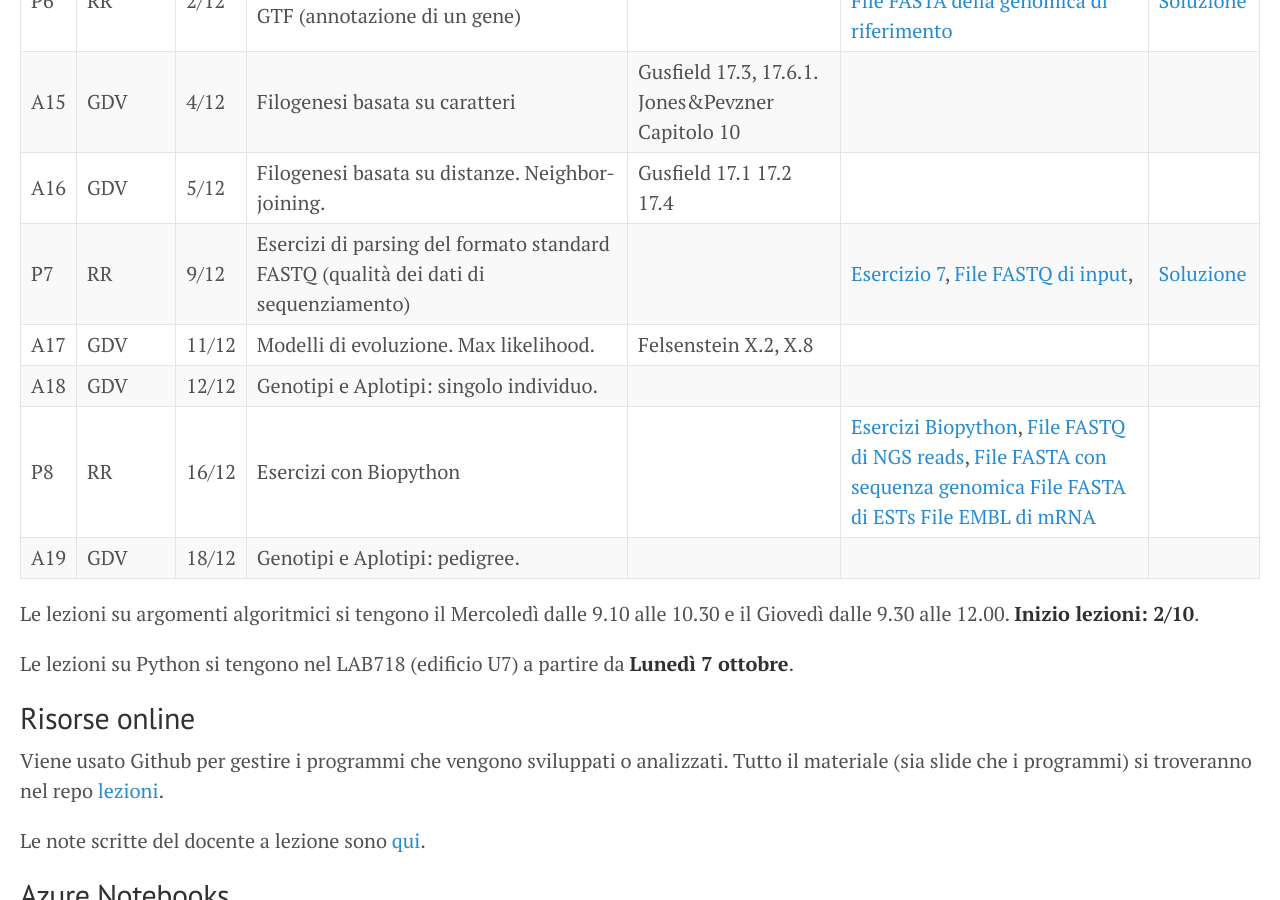
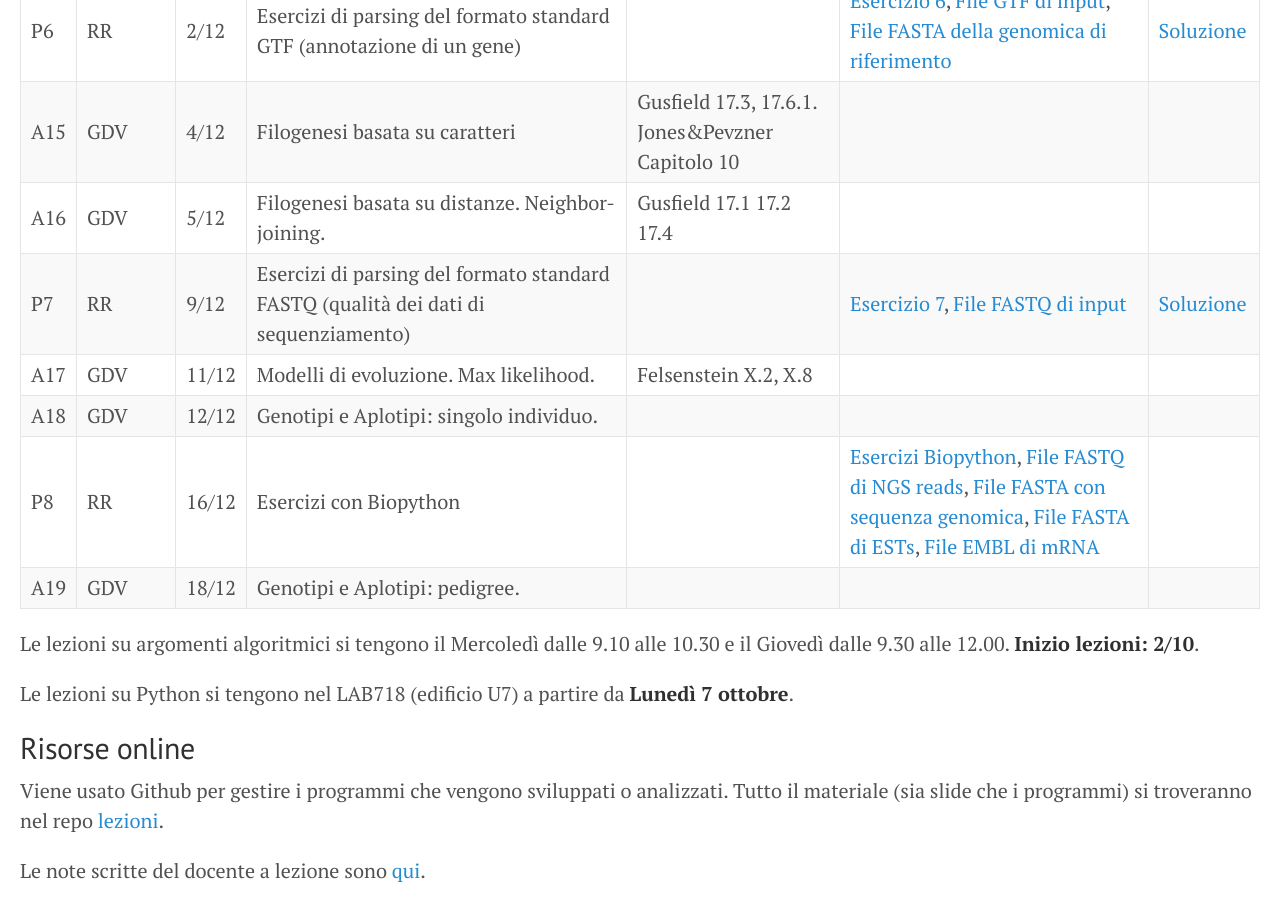
Before and after one commit to bioinformatica-corso/lezioni, a Jekyll site: the page built from docs/index.md, in a window 1280 px wide and 900 px high, scrolled down 1768 px. Built offline with Jekyll 4.4.1, drawn with Linux system fonts in a browser that asks for light colours.

Commit message:
Aggiornato calendario
Aggiornato calendario

```diff
--- a/docs/index.md
+++ b/docs/index.md
@@ -30,10 +30,10 @@ title: Elementi di Bioinformatica (2019-20)
 | P6  | RR      | 2/12 | Esercizi di parsing del formato standard GTF (annotazione di un gene)                                                                           |                                                                                                                                                                                                                                                                               | [Esercizio 6](https://github.com/bioinformatica-corso/lezioni/blob/master/laboratorio/2dic19/esercizio6-testo.ipynb), [File GTF di input](https://github.com/bioinformatica-corso/lezioni/blob/master/laboratorio/2dic19/input.gtf), [File FASTA della genomica di riferimento](https://github.com/bioinformatica-corso/lezioni/blob/master/laboratorio/2dic19/ENm006.fa) | [Soluzione](https://github.com/bioinformatica-corso/lezioni/blob/master/laboratorio/2dic19/esercizio6-soluzione.ipynb) |
 | A15 | GDV     | 4/12  | Filogenesi basata su caratteri                                                                                                                  | Gusfield 17.3, 17.6.1. Jones&Pevzner Capitolo 10                                                                                                                                                                                                                              |                                                                                                                                                                                                                                                                                                                                                                              |                                                                                                                         |
 | A16 | GDV     | 5/12  | Filogenesi basata su distanze. Neighbor-joining.                                                                                                | Gusfield 17.1 17.2 17.4                                                                                                                                                                                                                                                       |                                                                                                                                                                                                                                                                                                                                                                              |                                                                                                                         |
-| P7  | RR      | 9/12 | Esercizi di parsing del formato standard FASTQ (qualità dei dati di sequenziamento)                                                                             |                                                                                                                                                                                                                                                                               | [Esercizio 7](https://github.com/bioinformatica-corso/lezioni/blob/master/laboratorio/9dic19/esercizio7-testo.ipynb), [File FASTQ di input](https://github.com/bioinformatica-corso/lezioni/blob/master/laboratorio/9dic19/input.fq),  | [Soluzione](https://github.com/bioinformatica-corso/lezioni/blob/master/laboratorio/9dic19/esercizio7-soluzione.ipynb) |
+| P7  | RR      | 9/12 | Esercizi di parsing del formato standard FASTQ (qualità dei dati di sequenziamento)                                                                             |                                                                                                                                                                                                                                                                               | [Esercizio 7](https://github.com/bioinformatica-corso/lezioni/blob/master/laboratorio/9dic19/esercizio7-testo.ipynb), [File FASTQ di input](https://github.com/bioinformatica-corso/lezioni/blob/master/laboratorio/9dic19/input.fq)  | [Soluzione](https://github.com/bioinformatica-corso/lezioni/blob/master/laboratorio/9dic19/esercizio7-soluzione.ipynb) |
 | A17 | GDV     | 11/12 | Modelli di evoluzione. Max likelihood.                                                                                                          | Felsenstein X.2, X.8                                                                                                                                                                                                                                                          |                                                                                                                                                                                                                                                                                                                                                                              |                                                                                                                         |
 | A18 | GDV     | 12/12 | Genotipi e Aplotipi: singolo individuo.                                                                                                         |                                                                                                                                                                                                                                                                               |                                                                                                                                                                                                                                                                                                                                                                              |                                                                                                                         |
-| P8  | RR      | 16/12 | Esercizi con Biopython                                                                             |                                                                                                                                                                                                                                                                               | [Esercizi Biopython](https://github.com/bioinformatica-corso/lezioni/blob/master/laboratorio/16dic19/esercizi-biopython.ipynb), [File FASTQ di NGS reads](https://github.com/bioinformatica-corso/lezioni/blob/master/laboratorio/16dic19/input.fq),  [File FASTA con sequenza genomica](https://github.com/bioinformatica-corso/lezioni/blob/master/laboratorio/16dic19/ENm006.fa) [File FASTA di ESTs](https://github.com/bioinformatica-corso/lezioni/blob/master/laboratorio/16dic19/ests.fa) [File EMBL di mRNA](https://github.com/bioinformatica-corso/lezioni/blob/master/laboratorio/16dic19/M10051.txt)| |
+| P8  | RR      | 16/12 | Esercizi con Biopython                                                                             |                                                                                                                                                                                                                                                                               | [Esercizi Biopython](https://github.com/bioinformatica-corso/lezioni/blob/master/laboratorio/16dic19/esercizi-biopython.ipynb), [File FASTQ di NGS reads](https://github.com/bioinformatica-corso/lezioni/blob/master/laboratorio/16dic19/input.fq),  [File FASTA con sequenza genomica](https://github.com/bioinformatica-corso/lezioni/blob/master/laboratorio/16dic19/ENm006.fa), [File FASTA di ESTs](https://github.com/bioinformatica-corso/lezioni/blob/master/laboratorio/16dic19/ests.fa), [File EMBL di mRNA](https://github.com/bioinformatica-corso/lezioni/blob/master/laboratorio/16dic19/M10051.txt)| |
 | A19 | GDV     | 18/12 | Genotipi e Aplotipi: pedigree.                                                                                                                  |                                                                                                                                                                                                                                                                               |                                                                                                                                                                                                                                                                                                                                                                              |                                                                                                                         |
 
 Le lezioni su argomenti algoritmici si tengono il Mercoledì dalle 9.10 alle 10.30 e il Giovedì dalle 9.30 alle 12.00.
```
